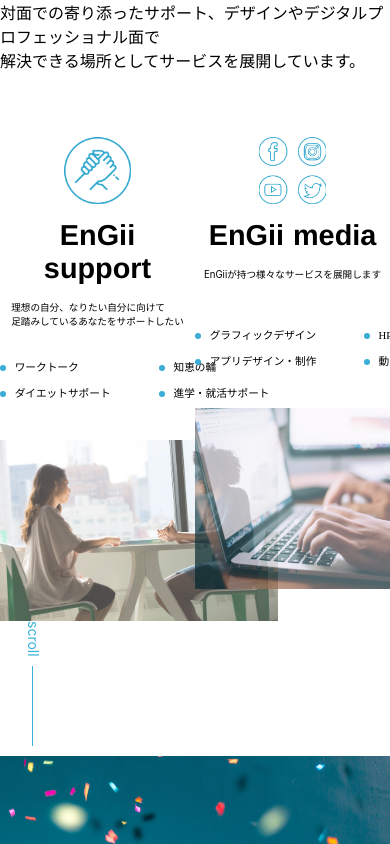
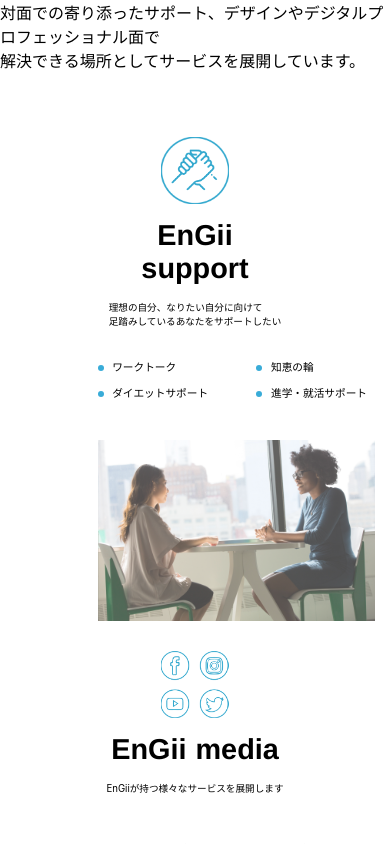
Before and after one commit to reiji-0720/EnGii-HP-recreate, a Nuxt app: page / in a window 390 px wide. Shown: the part 960-1804 px from the top of the page. Built offline with nearby package versions, Linux system fonts and the light colour scheme.

Commit message:
メディア、サポート
レスポンシブ2段

```diff
--- a/components/engiiMedia.vue
+++ b/components/engiiMedia.vue
@@ -120,6 +120,12 @@ export default {};
   margin-right: 5px;
 }
 
+@media screen and (max-width: 730px){
+  .media{
+    float: none;
+    margin-top:30px ;
+  }
+}
 @media screen and (max-width:1000px){
 .media .medialogo{
     height: 67.28px;  /* 126×0.534 = 67.284 */
@@ -206,4 +212,6 @@ export default {};
     font-size: 10px !important;
   }
 }*/
+
+
 </style>
--- a/components/engiiSupport.vue
+++ b/components/engiiSupport.vue
@@ -118,6 +118,12 @@ export default {};
   width: 11px;
   margin-right: 5px;
 }
+
+@media screen and (max-width: 730px){
+  .support{
+    float: none;
+  }
+}
 @media screen and (max-width:1000px){
   .support .supportlogo{
     height: 67.28px;  /* 126×0.534 = 67.284 */
```
